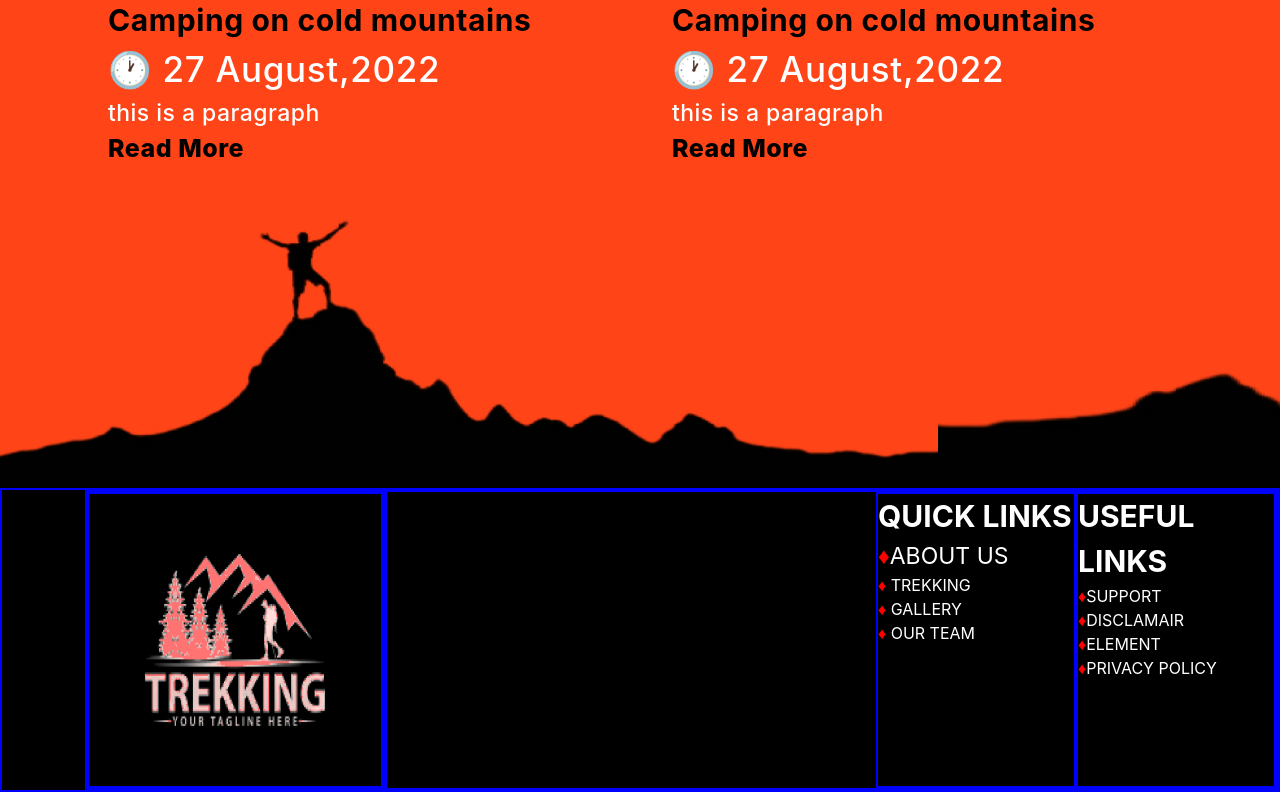
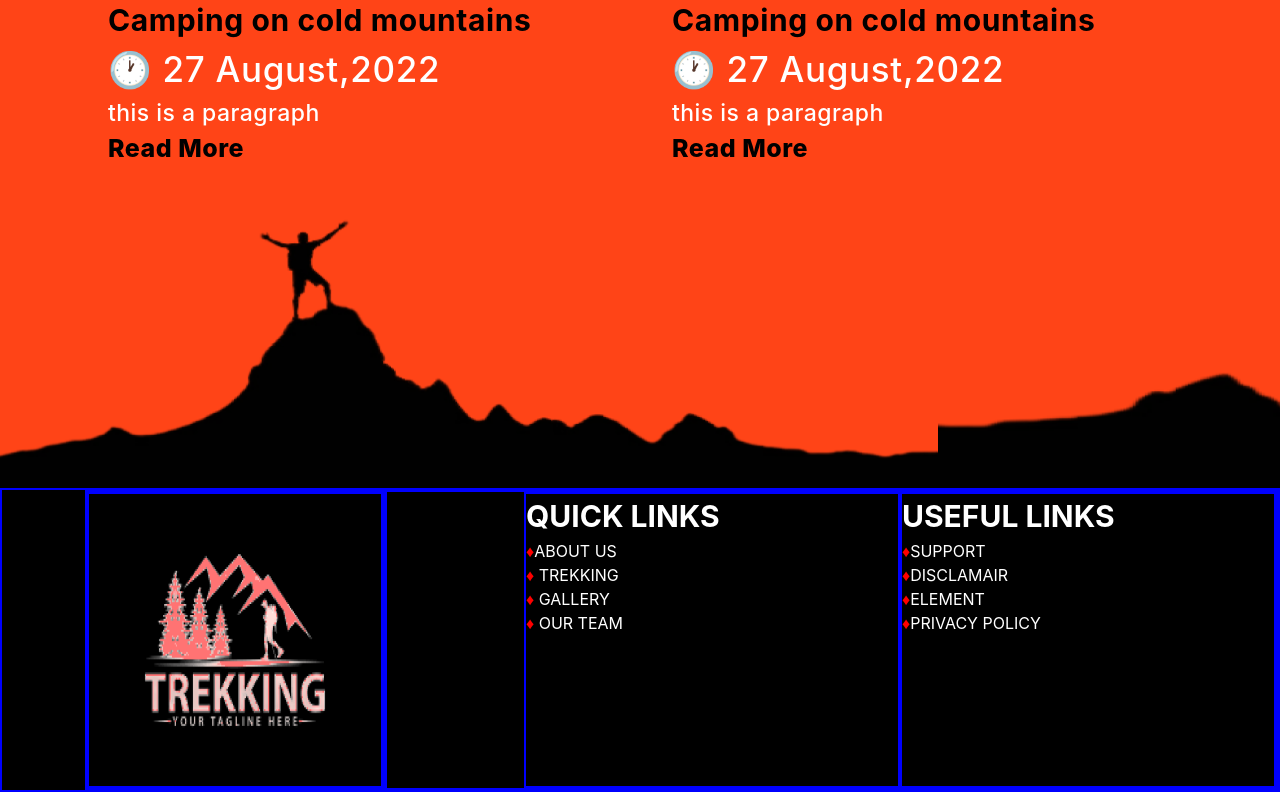
Before and after one commit to Amitrawat4532/Trekkings, a Next.js app: page / in a window 1280 px wide. Shown: the part 8984-9776 px from the top of the page. Built offline with nearby package versions, Linux system fonts and the light colour scheme.

Commit message:
bgchange

```diff
--- a/components/Home.js
+++ b/components/Home.js
@@ -8,8 +8,8 @@ const Home = () => {
         w="100vw"
         h={["100vh", "100vh", "120vh", "130vh"]}
         bgImg={[
-          "url('/images/bg5.png')",
-          "url('/images/bg5.png')",
+          "url('/images/bg6.png')",
+          "url('/images/bg6.png')",
           "url('/images/bg.png')",
           "url('/images/bg.png')",
         ]}
--- a/components/footer.js
+++ b/components/footer.js
@@ -36,13 +36,13 @@ const Footer = () => {
           width="70%"
           justifyContent="end"
         >
-          <Box border="2px solid blue" width="200px">
+          <Box border="2px solid blue" width="376px">
             <Text as="h1" color="#FFFFFF" fontWeight="700" fontSize="30px">
               QUICK LINKS
             </Text>
 
-            <Text as="h3" color="#FFFFFF" fontSize="23px">
-              <Text as="span" color="red" fontSize="23px">
+            <Text as="h3" color="#FFFFFF">
+              <Text as="span" color="red">
                 &#9830;
               </Text>
               ABOUT US
@@ -66,7 +66,7 @@ const Footer = () => {
               OUR TEAM
             </Text>
           </Box>
-          <Box border="2px solid blue" width="200px">
+          <Box border="2px solid blue" width="376px">
             <Text as="h1" color="#FFFFFF" fontWeight="700" fontSize="30px">
               USEFUL LINKS
             </Text>
```
Also changed, not shown: public/images/bg6.png (added).
